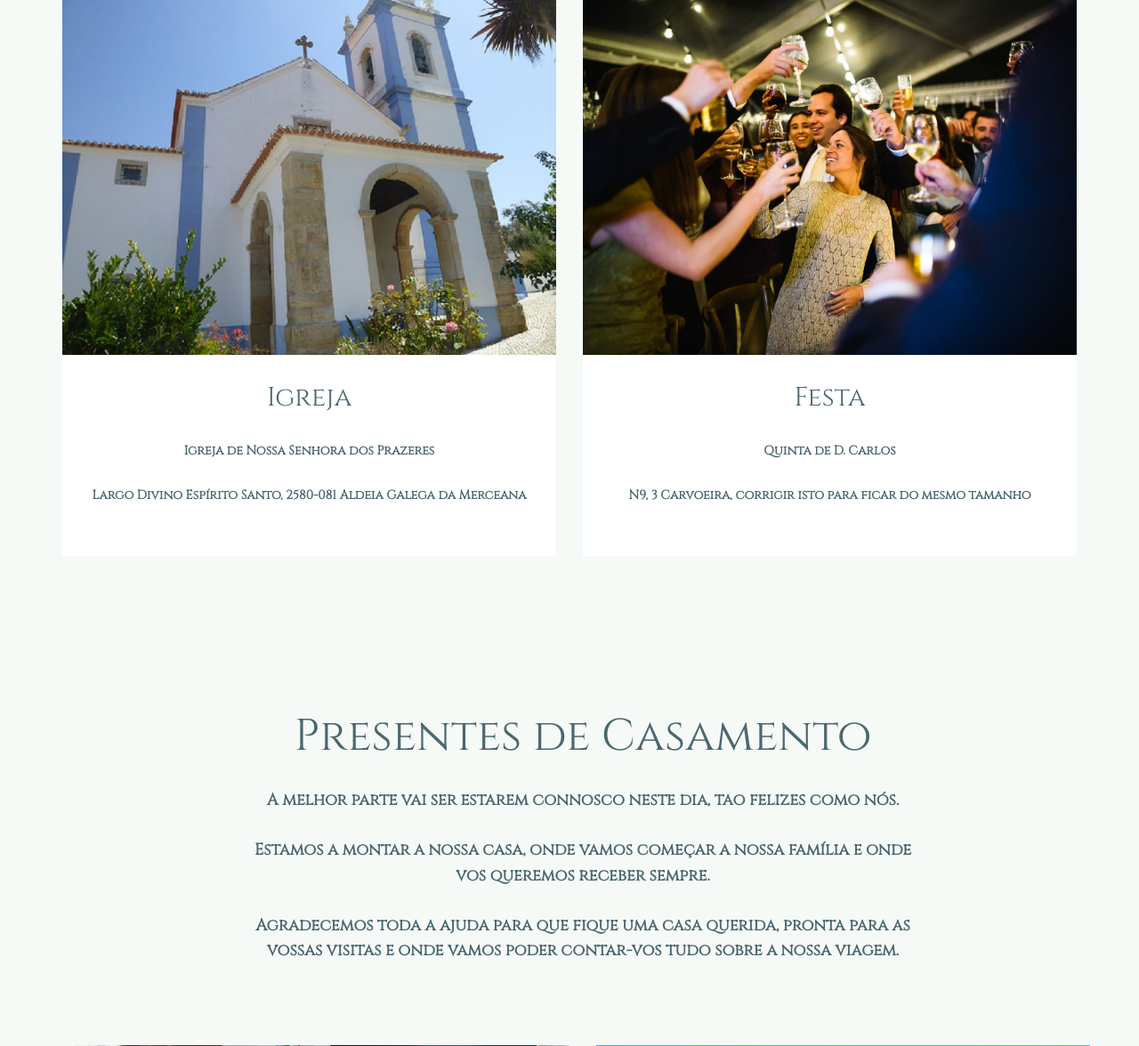
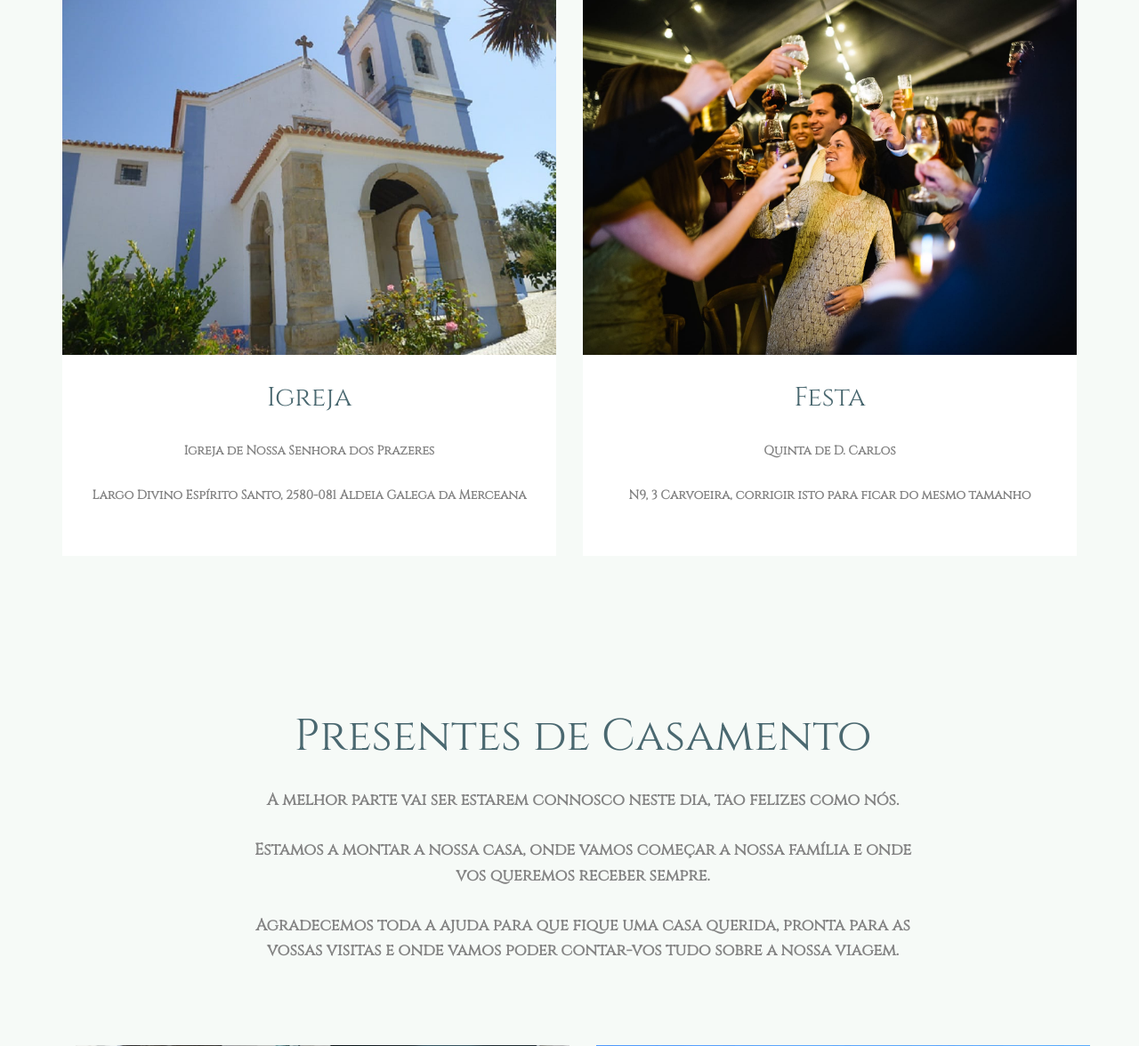
Before and after one commit to bubas3000/sitexia, a PHP site: page /index.php in a window 1280 px wide. Shown: the part 1160-2336 px from the top of the page at 89% size. Run offline with PHP 8.4, Linux system fonts and the light colour scheme; some libraries are stand-ins or nearby versions.

Commit message:
Add files via upload

```diff
--- a/css/style.css
+++ b/css/style.css
@@ -41,7 +41,7 @@ a:hover {
 p, ul, ol {
   margin-bottom: 1.5em;
   font-size: 16px;
-  color: #4a6870;
+  color: #848484;
   font-family: "Cinzel";
 }
 
@@ -900,7 +900,7 @@ figure {
 
 .fh5co-social-icons > a:hover, .fh5co-social-icons > a:focus, .fh5co-social-icons > a:active {
   text-decoration: none;
-  color: #5a5a5a;
+  color: #4a6870;
 }
 
 #footer {
```
